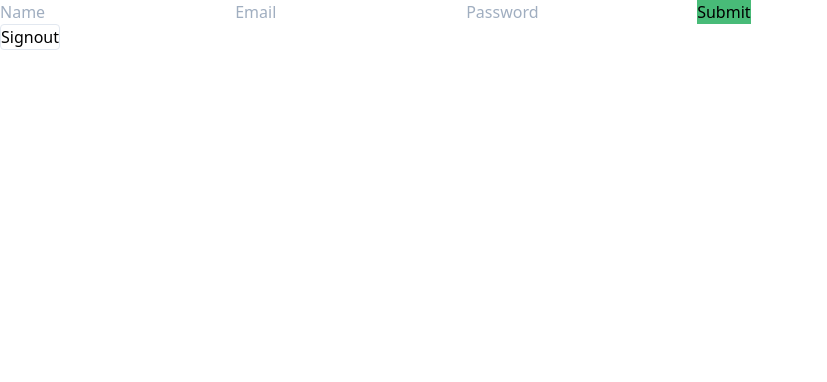
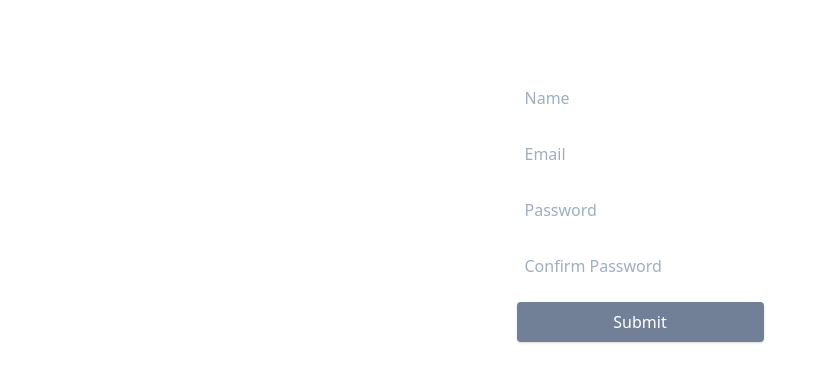
Before and after one commit to betonit007/drone-tracker, a React (Create React App) app: page /register in a window 1280 px wide. Shown: the top 382 px of the page, without its empty margins (0-827 px from the left). Built offline with nearby package versions, Linux system fonts and the light colour scheme; no server answers.

Commit message:
signin error message for login fail working

```diff
--- a/src/assets/custom-utilities.css
+++ b/src/assets/custom-utilities.css
@@ -35,6 +35,7 @@
 
   .mobile-width {
       width: 350px;
+      position: relative;
   }
 
   .input-field {
--- /dev/null
+++ b/src/components/AlertError.js
@@ -0,0 +1,11 @@
+import React from 'react'
+
+const AlertError = ({error}) => {
+    return (
+        <div className='w-full max-w-xs bg-red-600 rounded text-white absolute inset-x-0 mx-auto z-10 text-center'>
+            {error && error}
+        </div>
+    )
+}
+
+export default AlertError
--- a/src/components/auth/Register.js
+++ b/src/components/auth/Register.js
@@ -1,4 +1,5 @@
 import React, { useState, useContext } from "react";
+import { Link } from "react-router-dom";
 import { useForm } from "react-hook-form";
 import { AuthContext } from "../../context/auth/authState";
 import { auth } from "../../firebase/firebase.utils";
@@ -11,10 +12,21 @@ const Register = () => {
   const { registerNonGoogle } = authContext;
 
   return (
-    <div className="form-body">
-      <form onSubmit={handleSubmit(registerNonGoogle)}>
-        <input name="name" placeholder="Name" ref={register} />{" "}
+    <div className="landing-page-container flex justify-center items-center">
+      <form
+        className="flex flex-col m-4 mobile-width"
+        onSubmit={handleSubmit(registerNonGoogle)}
+      >
+        <h1 className="text-white text-4xl text-center">Register</h1>
         <input
+          className="my-2 p-2 rounded"
+          type="text"
+          name="name"
+          placeholder="Name"
+          ref={register({ requireed: true })}
+        />
+        <input
+          className="my-2 p-2 rounded"
           type="text"
           placeholder="Email"
           name="email"
@@ -22,20 +34,27 @@ const Register = () => {
         />
         {errors.email && "Please enter a valid email address."}
         <input
+          className="my-2 p-2 rounded"
           type="password"
           placeholder="Password"
           name="password"
           ref={register({ required: true, minLength: 6 })}
         />
         {errors.password && "Password must be at least six characters long."}
-        <input className="bg-green-500" type="submit" />
+        <input
+          className="my-2 p-2 rounded"
+          type="password"
+          placeholder="Confirm Password"
+          name="confirm"
+          ref={register({ required: true, minLength: 6 })}
+        />
+        {errors.confirm && "Password must be at least six characters long."}
+        <input
+          className="my-2 p-2 rounded bg-gray-600 text-white shadow cursor-pointer"
+          type="submit"
+        />
+        <Link className='text-white text-center p-4' to="/">Click here to Signin</Link>
       </form>
-      <button
-        className="testy rounded border"
-        onClick={() => auth.signOut()}
-      >
-        Signout
-      </button>
     </div>
   );
 };
--- a/src/components/auth/SignIn.js
+++ b/src/components/auth/SignIn.js
@@ -1,46 +1,54 @@
-import React from 'react';
+import React, { useContext } from "react";
 import { useForm } from "react-hook-form";
-import { auth } from '../../firebase/firebase.utils'
+import { auth } from "../../firebase/firebase.utils";
+import { AuthContext } from "../../context/auth/authState";
+import AlertError from '../../components/AlertError'
 
 const Signin = () => {
-
   const { register, handleSubmit, errors } = useForm(); //Intialize react-hook-form
-
+  const { setError, clearError, error } = useContext(AuthContext);
+  console.log(error)
   const onSubmit = async (data) => {
     try {
-      await auth.signInWithEmailAndPassword(data.email, data.password)
-
+      await auth.signInWithEmailAndPassword(data.email, data.password);
     } catch (err) {
-      console.log(err.message)
-      }
+      setError(err.message);
+      setTimeout(() => {
+        clearError();
+      }, 4000);
+    }
   };
 
   return (
-    <div className='mobile-width'>
-      <form onSubmit={handleSubmit(onSubmit)} className='flex flex-col m-4'>
+    <div className="mobile-width">
+      {error && <AlertError error={error}/>}
+      <form onSubmit={handleSubmit(onSubmit)} className="flex flex-col m-4">
         <input
-          className='my-2 p-2 rounded'
+          className="my-2 p-2 rounded"
           type="text"
           placeholder="Email"
           name="email"
-          ref={register({required: true, pattern: /^\S+@\S+$/i})}
-          />
+          ref={register({ required: true, pattern: /^\S+@\S+$/i })}
+        />
         {errors.email && <span>Please enter a valid email address.</span>}
         <input
-          className='my-2 p-2 rounded'
+          className="my-2 p-2 rounded"
           type="password"
           placeholder="Password"
           name="password"
-          ref={register({required: true, minLength: 6})}
+          ref={register({ required: true, minLength: 6 })}
         />
-        {errors.password && <span>Password must be at least six characters long.</span>}
+        {errors.password && (
+          <span>Password must be at least six characters long.</span>
+        )}
         {/* {credError && <p className="cred-error">Invalid user credentials</p> } */}
         <input
-          className='my-2 p-2 rounded bg-gray-600 text-white shadow cursor-pointer'
-          type="submit" />
+          className="my-2 p-2 rounded bg-gray-600 text-white shadow cursor-pointer"
+          type="submit"
+        />
       </form>
     </div>
-  )
-}
+  );
+};
 
-export default Signin
+export default Signin;
--- a/src/context/auth/authReducer.js
+++ b/src/context/auth/authReducer.js
@@ -1,15 +1,24 @@
-import { SET_CURRENT_USER } from '../types'
+import { SET_CURRENT_USER, SET_ERROR, CLEAR_ERROR } from '../types'
 
 
 export default(state, action) => {
     switch(action.type) {
         case SET_CURRENT_USER:
-            console.log(action.payload)
             return {
                 ...state,
                 authState: action.payload, //will spread token into state
                 loading: false
             }
+        case SET_ERROR:
+          return {
+              ...state,
+              error: action.payload
+          }
+        case CLEAR_ERROR:
+            return {
+              ...state,
+              error: null
+            }
         default:
             return state
     }
--- a/src/context/auth/authState.js
+++ b/src/context/auth/authState.js
@@ -2,7 +2,7 @@ import React, { useReducer, createContext } from "react";
 import { createUserProfileDocument, auth } from "../../firebase/firebase.utils";
 import authReducer from "./authReducer";
 
-import { SET_CURRENT_USER } from "../types";
+import { SET_CURRENT_USER, SET_ERROR, CLEAR_ERROR } from "../types";
 
 export const AuthContext = createContext();
 
@@ -10,12 +10,12 @@ const AuthState = (props) => {
   const [state, dispatch] = useReducer(authReducer, {
     authState: null,
     loading: true,
+    error: null,
   });
 
   //Intialize User Auth / Sign In
   const initializeAuth = () => {
     let unsubscribeFromAuth = auth.onAuthStateChanged(async (user) => {
-
       if (user) {
         const userRef = await createUserProfileDocument(user);
         userRef.onSnapshot((snap) => {
@@ -40,7 +40,7 @@ const AuthState = (props) => {
   };
 
   const registerNonGoogle = async (data) => {
-    console.log(data)
+    console.log(data);
     try {
       const { user } = await auth.createUserWithEmailAndPassword(
         data.email,
@@ -49,8 +49,24 @@ const AuthState = (props) => {
 
       await createUserProfileDocument(user, { displayName: data.name });
     } catch (err) {
-     console.log(err.message);
+      console.log(err.message);
     }
+  };
+
+  const setError = (message) => {
+    if (!message) {
+      return;
+    }
+    dispatch({
+      type: SET_ERROR,
+      payload: message,
+    });
+  };
+
+  const clearError = () => {
+    dispatch({
+      type: CLEAR_ERROR,
+    });
   };
 
   return (
@@ -58,8 +74,11 @@ const AuthState = (props) => {
       value={{
         authState: state.authState,
         loading: state.loading,
+        error: state.error,
         initializeAuth,
-        registerNonGoogle
+        registerNonGoogle,
+        setError,
+        clearError,
       }}
     >
       {props.children}
--- a/src/context/types.js
+++ b/src/context/types.js
@@ -9,3 +9,5 @@ export const LOGOUT = 'LOGOUT'
 export const SET_CURRENT_USER = 'SET_CURRENT_USER'
 export const ADD_DRONE = 'ADD_DRONE'
 export const SET_MARKER = 'SET_MARKER'
+export const SET_ERROR = 'SET_ERROR'
+export const CLEAR_ERROR = 'CLEAR_ERROR'
--- a/src/pages/Landing.js
+++ b/src/pages/Landing.js
@@ -1,4 +1,5 @@
 import React from "react";
+import {Link} from 'react-router-dom';
 import SignIn from "../components/auth/SignIn";
 import GoogleSignin from "../components/auth/GoogleSigin";
 
@@ -18,6 +19,7 @@ const Landing = () => {
         <div className='text-gray-600 subtitle'>TRACKER</div>
         <SignIn />
         <GoogleSignin />
+        <Link className='text-white pt-4' to='./register'>Or click here to register!</Link>
       </div>
     </div>
   );
```
Also changed, not shown: firebase.json (added), 1 other file (tests, documents, lock files or other folders).
